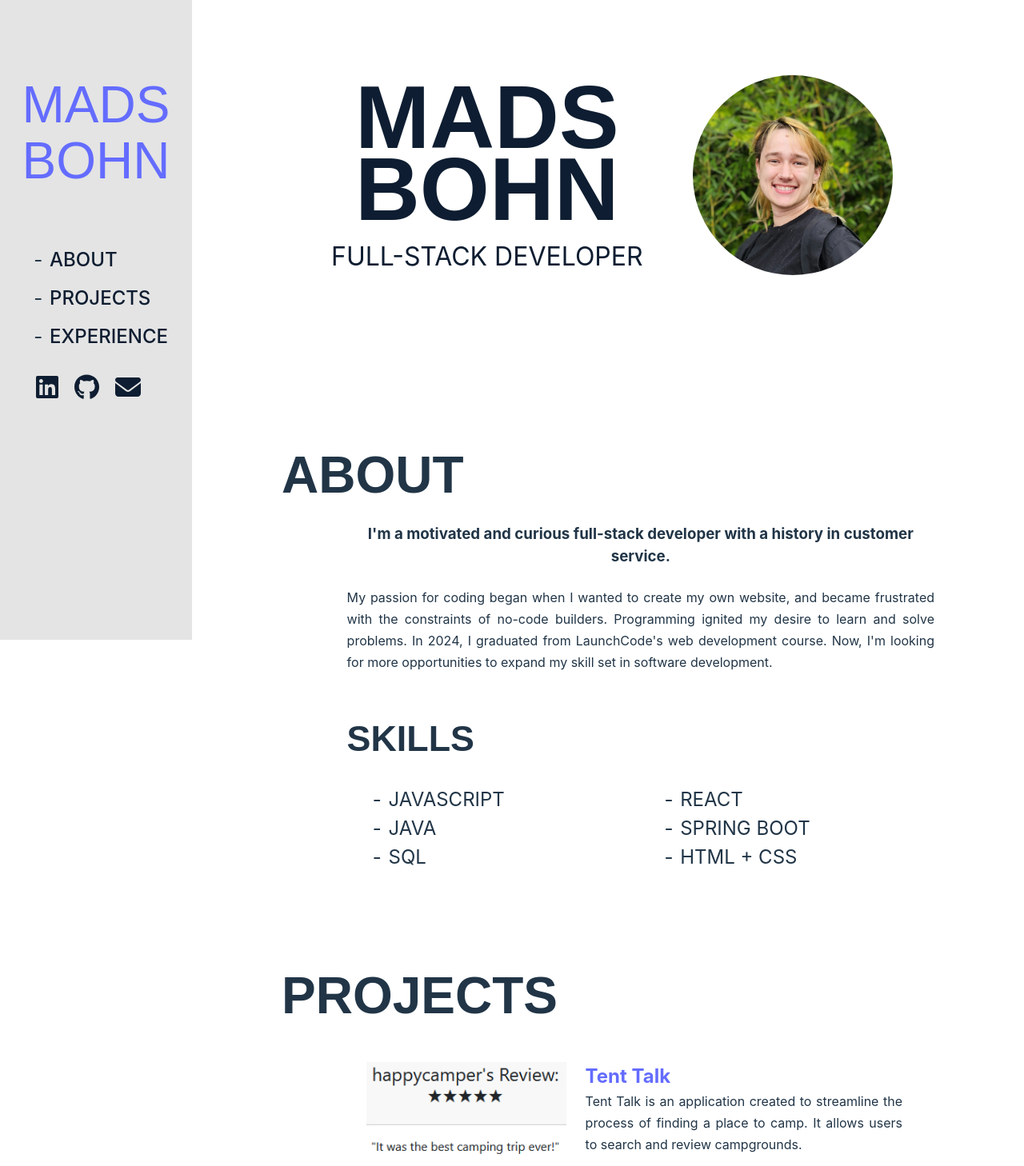
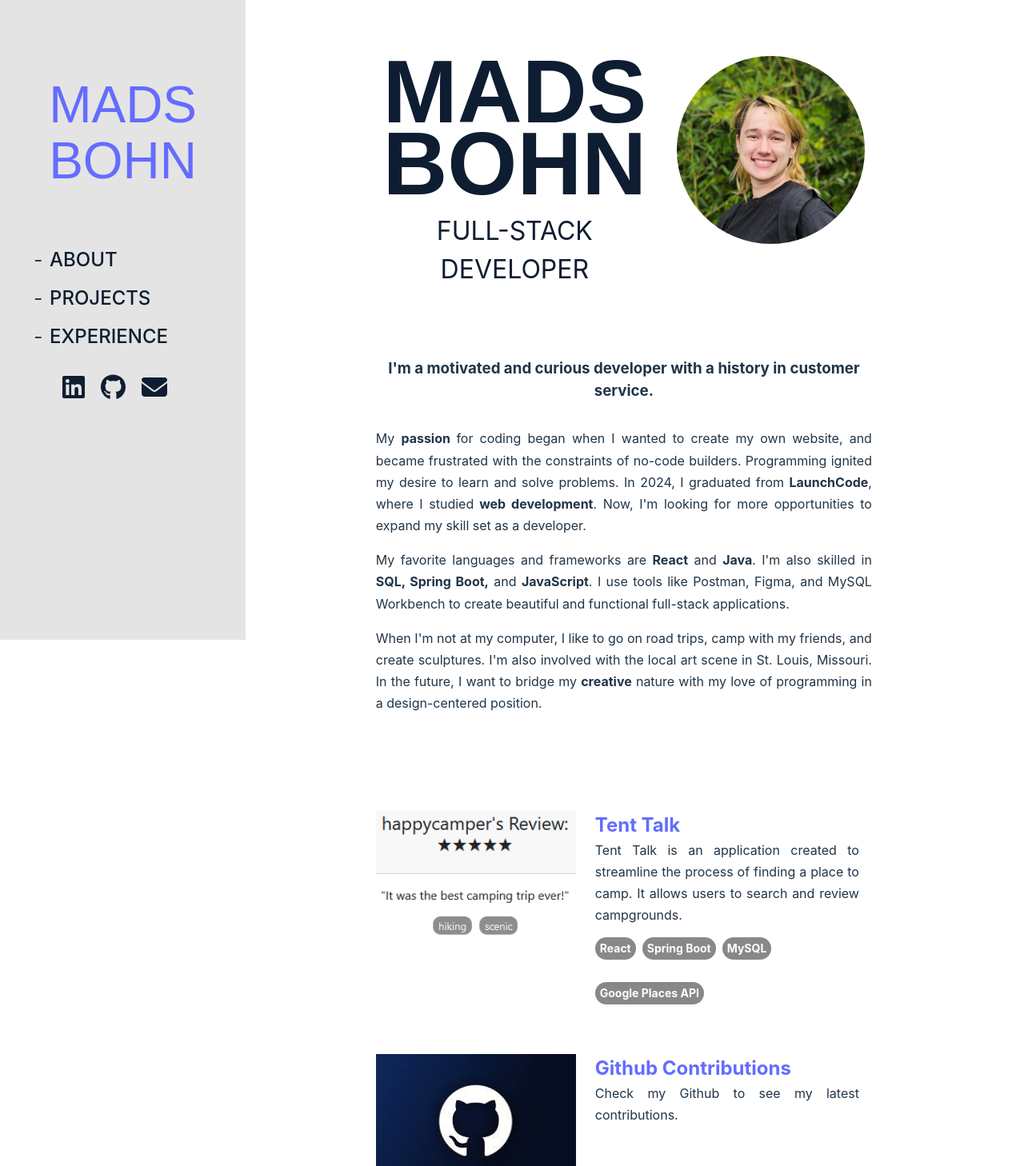
Before and after one commit to mads-bohn/portfolio, a React (Vite) app in the folder portfolio-ui/: page / in a window 1280 px wide. Shown: the top 1458 px of the page at 80% size. Built offline with nearby package versions, Linux system fonts and the light colour scheme; a web font is replaced by a local one.

Commit message:
cleaned up design and css

```diff
--- a/portfolio-ui/src/components/about/Bio.jsx
+++ b/portfolio-ui/src/components/about/Bio.jsx
@@ -4,30 +4,21 @@ export default function Bio() {
   return (
     <>
     <div className='bio'>
-        <h1>About</h1>
-        <div className='content'>
-          <h3 className='bio-highlight'>I'm a motivated and curious full-stack developer with a history
-            in customer service.
-          </h3>
-          <p className='bio-history'>My passion for coding began when I wanted to create my own website, and
+          <h3>I'm a motivated and curious developer with a history in customer service. </h3>
+          <p>My <span className='bold'>passion </span>for coding began when I wanted to create my own website, and
             became frustrated with the constraints of no-code builders. Programming ignited my desire to learn
-            and solve problems. In 2024, I graduated from LaunchCode's web development course. Now, I'm
-            looking for more opportunities to expand my skill set in software development.
+            and solve problems. In 2024, I graduated from <span className='bold'>LaunchCode</span>, where I studied
+            <span className='bold'> web development</span>. Now, I'm looking for more opportunities to expand my
+            skill set as a developer.
           </p>
-        </div>
-    </div>
-    <div className='skills'>
-      <div className='content'>
-        <h2>Skills</h2>
-        <ul className='skills-list'>
-          <li>JavaScript</li>
-          <li>Java</li>
-          <li>SQL</li>
-          <li>React</li>
-          <li>Spring Boot</li>
-          <li>HTML + CSS</li>
-        </ul>
-      </div>
+          <p>My favorite languages and frameworks are <span className='bold'>React</span> and <span className='bold'>Java</span>.
+            I'm also skilled in <span className='bold'>SQL, Spring Boot,</span> and <span className='bold'>JavaScript</span>.
+            I use tools like Postman, Figma, and MySQL Workbench to create beautiful and functional full-stack applications.
+          </p>
+          <p>When I'm not at my computer, I like to go on road trips, camp with my friends,
+            and create sculptures. I'm also involved with the local art scene in St. Louis, Missouri. In the future,
+            I want to bridge my <span className='bold'>creative</span> nature with my love of programming in a design-centered position.
+          </p>
     </div>
     </>
   )
--- a/portfolio-ui/src/components/about/about.css
+++ /dev/null
@@ -1,12 +0,0 @@
-.bio-highlight {
-    margin: 24px 0;
-}
-
-.skills-list {
-    columns: 2;
-    column-gap: 5%;
-    position: relative;
-    left: 12px;
-    font-size: 24px;
-    text-transform: uppercase;
-  }
--- a/portfolio-ui/src/components/index/hero.css
+++ b/portfolio-ui/src/components/index/hero.css
@@ -1,17 +1,16 @@
 .hero {
     width: 100%;
+    justify-content: center;
     display: flex;
     flex-direction: row;
 }
 
 .hero-left {
-    padding: 24px;
     margin: 38px;
     color: #0e1d31;
 }
 
 .hero-right {
-    padding-top: 24px;
     margin: 38px 38px 38px 0;
 }
 
@@ -20,7 +19,7 @@
     font-weight: 700;
     font-size: 112px;
     line-height: .8;
-    margin: 8px;
+    margin: 0;
     text-align: center;
 }
 .hero-name:hover {
@@ -29,14 +28,14 @@
 
 
 .hero-title {
-    margin-top: 16px;
+    margin: 16px 0 0;
     font-size: 32px;
     font-weight: normal;
     text-transform: uppercase;
 }
 
 #profile {
-    height: 250px;
-    width: 250px;
+    height: 235px;
+    width: 235px;
     border-radius: 150px;
 }
--- a/portfolio-ui/src/components/navigation/navigation.css
+++ b/portfolio-ui/src/components/navigation/navigation.css
@@ -10,14 +10,11 @@
 li a {
     color: #0e1d31;
 }
-li a:hover {
-    transition: color .7s;
-}
 
 .sidebar {
     background-color: rgb(228, 228, 228);
     height: 100vh;
-    width: 240px;
+    width: 24%;
     position: fixed;
     left: 0;
     top: 0;
@@ -49,5 +46,4 @@ li a:hover {
 }
 .socialIcon:hover {
     color: #747bff;
-    transition: color .7s;
 }
--- a/portfolio-ui/src/components/projects/ProjectList.jsx
+++ b/portfolio-ui/src/components/projects/ProjectList.jsx
@@ -8,22 +8,20 @@ let projectsArray = [
         description: "Tent Talk is an application created to streamline the process of finding a place to camp. It allows users to search and review campgrounds.",
         techStack: ["React", "Spring Boot", "MySQL", "Google Places API"],
         link: "https://github.com/mads-bohn/tent-talk",
-        thumbnail: "src/components/projects/tenttalk.png"
+        thumbnail: "src/assets/tenttalk.png"
     },
     {
         title: "Github Contributions",
         description: "Check my Github to see my latest contributions.",
         techStack: [],
         link: "https://github.com/mads-bohn",
-        thumbnail: "src/components/projects/github.jpg"
+        thumbnail: "src/assets/github.jpg"
     }
 ]
 
 export default function ProjectList() {
   return (
     <div>
-        <h1>Projects</h1>
-        <div className='content'>
         <div className='project-list'>
            {projectsArray.map(project => (
             <div className='project' key={project.title}>
@@ -36,7 +34,6 @@ export default function ProjectList() {
             </div>
         ))}
         </div>
-        </div>
     </div>
   )
 }
--- a/portfolio-ui/src/components/projects/projects.css
+++ b/portfolio-ui/src/components/projects/projects.css
@@ -1,5 +1,5 @@
 .project {
-    margin: 24px;
+    margin: 24px 0;
 }
 
 .project-description {
--- a/portfolio-ui/src/index.css
+++ b/portfolio-ui/src/index.css
@@ -51,6 +51,10 @@ h2 {
   margin: 48px 0 24px;
 }
 
+h3 {
+  margin: 32px 0;
+}
+
 li {
   list-style: "- ";
   text-align: left;
@@ -59,6 +63,10 @@ li {
 p {
   text-align: justify;
   line-height: 1.7;
+}
+
+span.bold {
+  font-weight: bold;
 }
 
 button {
@@ -80,12 +88,17 @@ button:focus-visible {
   outline: 4px auto -webkit-focus-ring-color;
 }
 
+
 .content {
   margin-left: 10%;
 }
 
 .page {
-  margin: 0 80px 0 320px;
+  margin: 0 13% 0 36%;
+}
+
+.section {
+  margin: 48px 0 96px;
 }
 
 
--- a/portfolio-ui/src/pages/About.jsx
+++ b/portfolio-ui/src/pages/About.jsx
@@ -1,7 +1,6 @@
 import React from 'react'
 import SideBar from '../components/navigation/SideBar'
 import Bio from '../components/about/Bio'
-import '../components/about/about.css'
 
 
 export default function About() {
--- a/portfolio-ui/src/pages/index.jsx
+++ b/portfolio-ui/src/pages/index.jsx
@@ -10,13 +10,13 @@ export default function Index() {
       <SideBar />
       <div className='page'>
         <Hero />
-        <div id='about'>
+        <div id='about' className='section'>
           <Bio />
         </div>
-        <div id='projectList'>
+        <div id='projectList' className='section'>
           <ProjectList />
         </div>
-        <div id='experience'></div>
+        <div id='experience' className='section'></div>
       </div>
     </div>
   )
```
Also changed, not shown: portfolio-ui/src/assets/github.jpg (renamed from portfolio-ui/src/components/projects/github.jpg), portfolio-ui/src/assets/tenttalk.png (renamed from portfolio-ui/src/components/projects/tenttalk.png).
